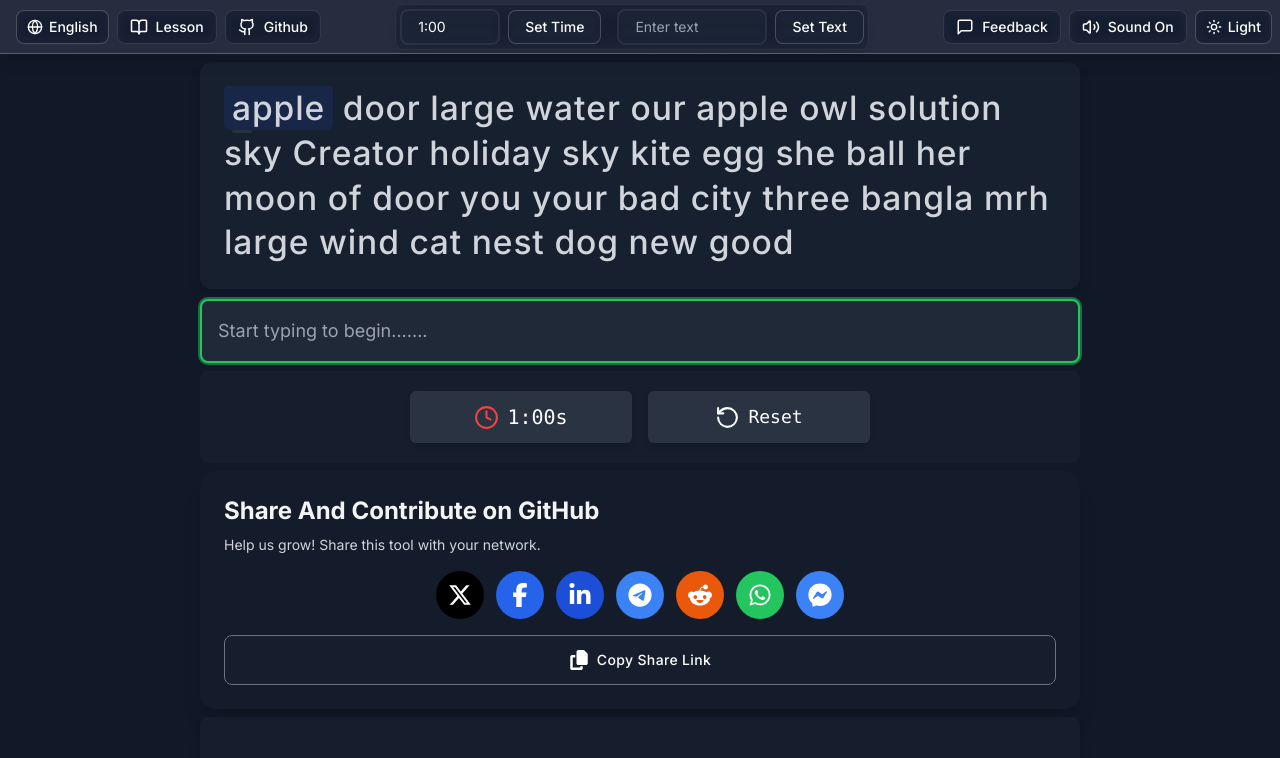
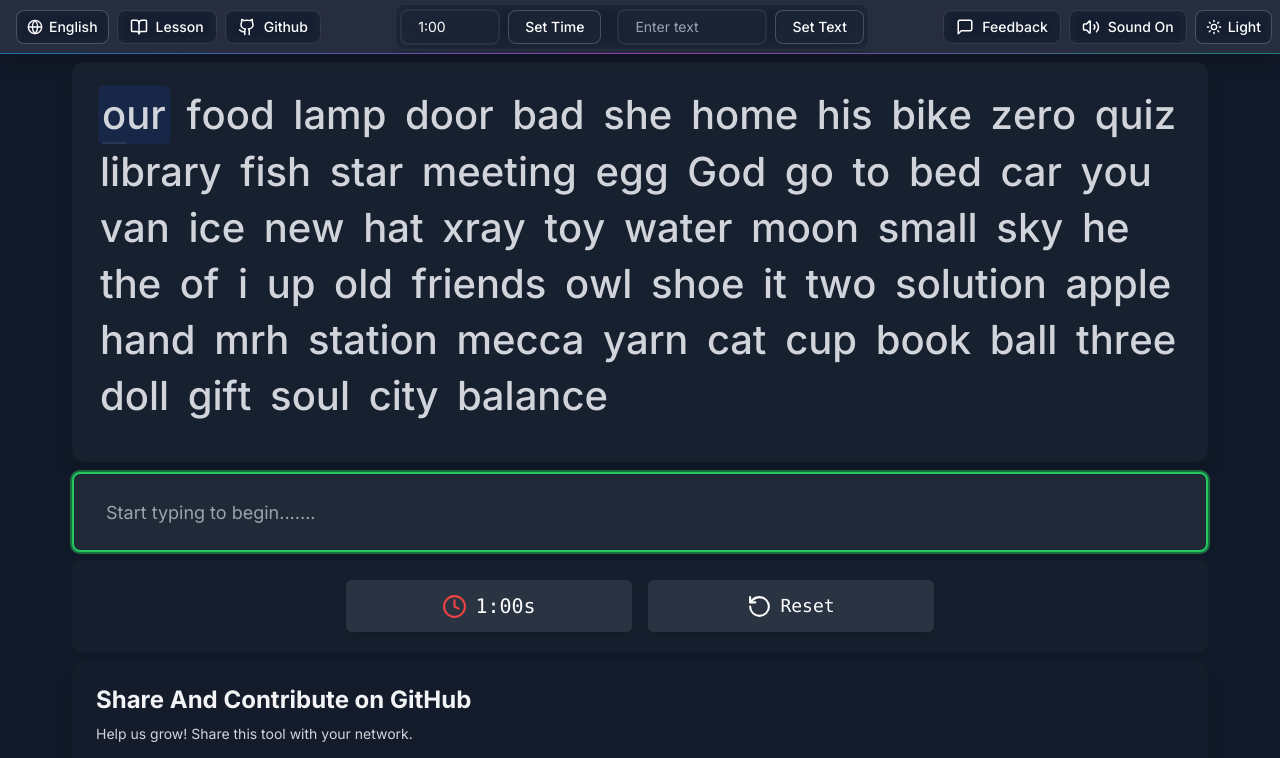
Before and after one commit to finger-typing/fingertyping, a Next.js app: page / in a window 1280 px wide. Shown: the top 758 px of the page. Built offline with nearby package versions, Linux system fonts and the light colour scheme.

Commit message:
version 1.8 [ change mainly word display section, make it proper spaceing, increse input field height, etc]

```diff
--- a/src/app/lesson/components/InputField.tsx
+++ b/src/app/lesson/components/InputField.tsx
@@ -30,7 +30,7 @@ const InputField: React.FC<InputFieldProps> = ({
       disabled={isComplete}
       ref={inputRef}
       placeholder={placeholder}
-      className={`w-full p-4 rounded-lg text-lg transition-all duration-200 ${
+      className={`w-full h-20 p-8 rounded-lg text-lg transition-all duration-200 ${
         darkMode
           ? 'bg-gray-800 text-white'
           : 'bg-white text-gray-800'
--- a/src/app/page.tsx
+++ b/src/app/page.tsx
@@ -157,7 +157,7 @@ const TypingPractice: React.FC = () => {
         darkMode ? "bg-gray-900 text-gray-100" : "bg-gradient-to-br from-gray-50 to-blue-50 text-gray-900"
       }`}
     >
-      <main className=" w-full max-w-4xl space-y-2 p-2 ">
+      <main className=" w-full max-w-6xl space-y-2 p-2 ">
         <WordDisplay
           randomText={gameState.randomText}
           inputValue={gameState.inputValue}
--- a/src/components/InputField.tsx
+++ b/src/components/InputField.tsx
@@ -72,7 +72,7 @@ const playFeedbackSound = (isCorrect: boolean): void => {
 
 const getInputClassName = (darkMode: boolean): string => {
   const baseClasses =
-    "w-full rounded-lg border-1 px-6 py-6 text-xl shadow-sm focus:border-transparent focus:outline-none focus:ring-6 focus:ring-green-500";
+    "w-full rounded-lg border-1 px-6 py-8 text-xl shadow-sm focus:border-transparent focus:outline-none focus:ring-6 focus:ring-green-500";
 
   const themeClasses = darkMode
     ? "border-white bg-gray-800 text-gray-100 placeholder-gray-400"
--- a/src/components/WordDisplay.tsx
+++ b/src/components/WordDisplay.tsx
@@ -6,6 +6,7 @@ interface WordDisplayProps {
   inputValue: string;
   currentWordIndex: number;
   darkMode: boolean;
+  onNeedMore?: () => void;
 }
 
 interface CharacterProps {
@@ -17,8 +18,8 @@ interface CharacterProps {
 }
 
 // Constants
-export const WORDS_PER_LINE_SMALL = 20;
-export const WORDS_PER_LINE_LARGE = 34;
+export const WORDS_PER_LINE_SMALL = 15;
+export const WORDS_PER_LINE_LARGE = 20;
 export const LINES_TO_SHOW = 1;
 
 // Utility functions
@@ -49,7 +50,7 @@ const Character = memo(({ charCluster, inputCluster, isCurrentChar, isPastWord,
       </span>
       {isCurrentChar && (
         <span
-          className={`absolute bottom-[-2px] left-0 h-[3px] w-full rounded-full ${
+          className={`absolute bottom-[-1px] left-0 h-[2px] w-full rounded-full ${
             darkMode ? "bg-white" : "bg-gray-900"
           } animate-cursor`}
         />
@@ -66,6 +67,7 @@ const WordDisplay: React.FC<WordDisplayProps> = ({
   inputValue,
   currentWordIndex,
   darkMode,
+  onNeedMore
 }) => {
   const [wordsPerLine, setWordsPerLine] = useState(WORDS_PER_LINE_LARGE);
 
@@ -79,12 +81,55 @@ const WordDisplay: React.FC<WordDisplayProps> = ({
     return () => window.removeEventListener("resize", handleResize);
   }, []);
 
-  const displayedWords = useMemo(() => {
+  const { displayedWords, startIndex, needsMoreWords } = useMemo(() => {
     const textWords = randomText.split(" ");
-    const startIndex = Math.floor(currentWordIndex / wordsPerLine) * wordsPerLine;
-    const endIndex = startIndex + wordsPerLine * LINES_TO_SHOW;
-    return textWords.slice(startIndex, endIndex);
+
+    // Calculate visible lines based on current word
+    const currentLine = Math.floor(currentWordIndex / wordsPerLine);
+
+    // Show 3 lines before current line and 2 lines after
+    const linesToShowBefore = 3;
+    const linesToShowAfter = 2;
+
+    // Calculate start and end indices
+    const startLine = Math.max(0, currentLine - linesToShowBefore);
+    const startIndex = startLine * wordsPerLine;
+    const endLine = currentLine + linesToShowAfter;
+    const endIndex = Math.min((endLine + 1) * wordsPerLine, textWords.length);
+
+    // Request more words when approaching the end
+    const needsMoreWords = endIndex + wordsPerLine >= textWords.length;
+
+    return {
+      displayedWords: textWords.slice(startIndex, endIndex),
+      startIndex,
+      needsMoreWords
+    };
   }, [randomText, currentWordIndex, wordsPerLine]);
+
+  // Request more words when approaching the end
+  useEffect(() => {
+    if (needsMoreWords && onNeedMore) {
+      onNeedMore();
+    }
+  }, [needsMoreWords, onNeedMore]);
+
+  useEffect(() => {
+    const container = document.querySelector('.word-display-container') as HTMLElement | null;
+    const currentWord = document.querySelector('.current-word') as HTMLElement | null;
+    if (container && currentWord) {
+      const containerHeight = container.clientHeight;
+      const currentWordTop = currentWord.offsetTop;
+
+      // Keep current word in the middle of the container
+      const targetPosition = Math.max(0, currentWordTop - containerHeight / 2);
+
+      container.scrollTo({
+        top: targetPosition,
+        behavior: 'smooth'
+      });
+    }
+  }, [currentWordIndex]);
 
   const inputWords = useMemo(
     () => inputValue.split(" "),
@@ -102,8 +147,8 @@ const WordDisplay: React.FC<WordDisplayProps> = ({
     return (
       <React.Fragment key={wordIndex}>
         <span
-          className={`relative whitespace-nowrap ${
-            isCurrentWord ? "rounded-md bg-blue-800/20 px-2 py-0.5" : ""
+          className={`relative inline-flex items-center mx-0.5 ${
+            isCurrentWord ? "rounded bg-blue-800/20 px-1 py-[1px] current-word" : "px-0.5"
           }`}
         >
           {wordClusters.map((charCluster, charIndex) => (
@@ -139,18 +184,37 @@ const WordDisplay: React.FC<WordDisplayProps> = ({
     );
   };
 
-  const startIndex = Math.floor(currentWordIndex / wordsPerLine) * wordsPerLine;
-
   return (
     <div
-      className={`w-full rounded-xl p-3 mb-0.5 font-medium shadow-lg transition-all duration-300 ease-in-out sm:p-6 ${
+      className={`max-w-7xl mx-auto h-[30vh] sm:h-[50vh] rounded-xl p-1 mb-0.5 font-medium shadow-lg transition-all duration-300 ease-in-out sm:p-4 ${
         darkMode
           ? "bg-gray-800/50 text-gray-200 shadow-gray-900/20"
           : "border border-gray-200 bg-white text-gray-800 shadow-gray-200/50"
       }`}
     >
-      <div className="overflow-hidden break-normal text-[1.5rem] leading-relaxed tracking-wide sm:text-xl md:text-[2.1rem] md:leading-[2.8rem]">
+      <div
+        className="h-full overflow-y-auto break-words text-xl leading-[1.6] tracking-normal sm:text-3xl md:text-[2.5rem] md:leading-[1.4] p-2 word-display-container"
+        style={{
+          scrollbarWidth: 'thin',
+          scrollbarColor: darkMode ? '#9ca3af #4b5563' : '#d1d5db #f3f4f6'
+        }}
+      >
         {displayedWords.map((word, index) => renderWord(word, index, startIndex))}
+        <style jsx>{`
+          .word-display-container::-webkit-scrollbar {
+            width: 4px;
+          }
+          .word-display-container::-webkit-scrollbar-track {
+            background: ${darkMode ? '#4b5563' : '#f3f4f6'};
+            border-radius: 10px;
+          }
+          .word-display-container::-webkit-scrollbar-thumb {
+            background-color: ${darkMode ? 'rgba(156, 163, 175, 0.5)' : 'rgba(209, 213, 219, 0.5)'};
+            border-radius: 10px;
+            border: 1px solid ${darkMode ? '#4b5563' : '#f3f4f6'};
+            backdrop-filter: blur(5px);
+          }
+        `}</style>
       </div>
     </div>
   );
--- a/src/utils/wordLists.ts
+++ b/src/utils/wordLists.ts
@@ -1,8 +1,8 @@
 export const wordLists: Record<string, string[]> = {
   English: [
     // Shorter words (3 to 5 characters)
-    "go", // Go
-    "to", // To
+    "go to bed", // Go
+    "to enjoy", // To
     "my", // My
     "for", // For
     "the", // The
@@ -2494,9 +2494,34 @@ export const generateRandomWords = (
   count: number,
   wordList: string[],
 ): string => {
-  return Array.from({ length: count })
-    .map(() => wordList[Math.floor(Math.random() * wordList.length)])
-    .join(" ");
+  // Create a copy of the wordList to avoid modifying the original
+  let availableWords = [...wordList];
+  const result = [];
+
+  // Helper function to shuffle array using Fisher-Yates algorithm
+  const shuffle = (array: string[]) => {
+    for (let i = array.length - 1; i > 0; i--) {
+      const j = Math.floor(Math.random() * (i + 1));
+      [array[i], array[j]] = [array[j], array[i]];
+    }
+    return array;
+  };
+
+  // Initial shuffle
+  availableWords = shuffle(availableWords);
+
+  // Generate words
+  while (result.length < count) {
+    // If we've used all words, reshuffle the list
+    if (availableWords.length === 0) {
+      availableWords = shuffle([...wordList]);
+    }
+
+    // Take the next word from our shuffled list
+    result.push(availableWords.pop()!);
+  }
+
+  return result.join(" ");
 };
 
 // Add this if it doesn't exist
```
Also changed, not shown: src/app/lesson/components/Typing-Interface.tsx (line endings or trailing spaces), 1 other file (tests, documents, lock files or other folders).
